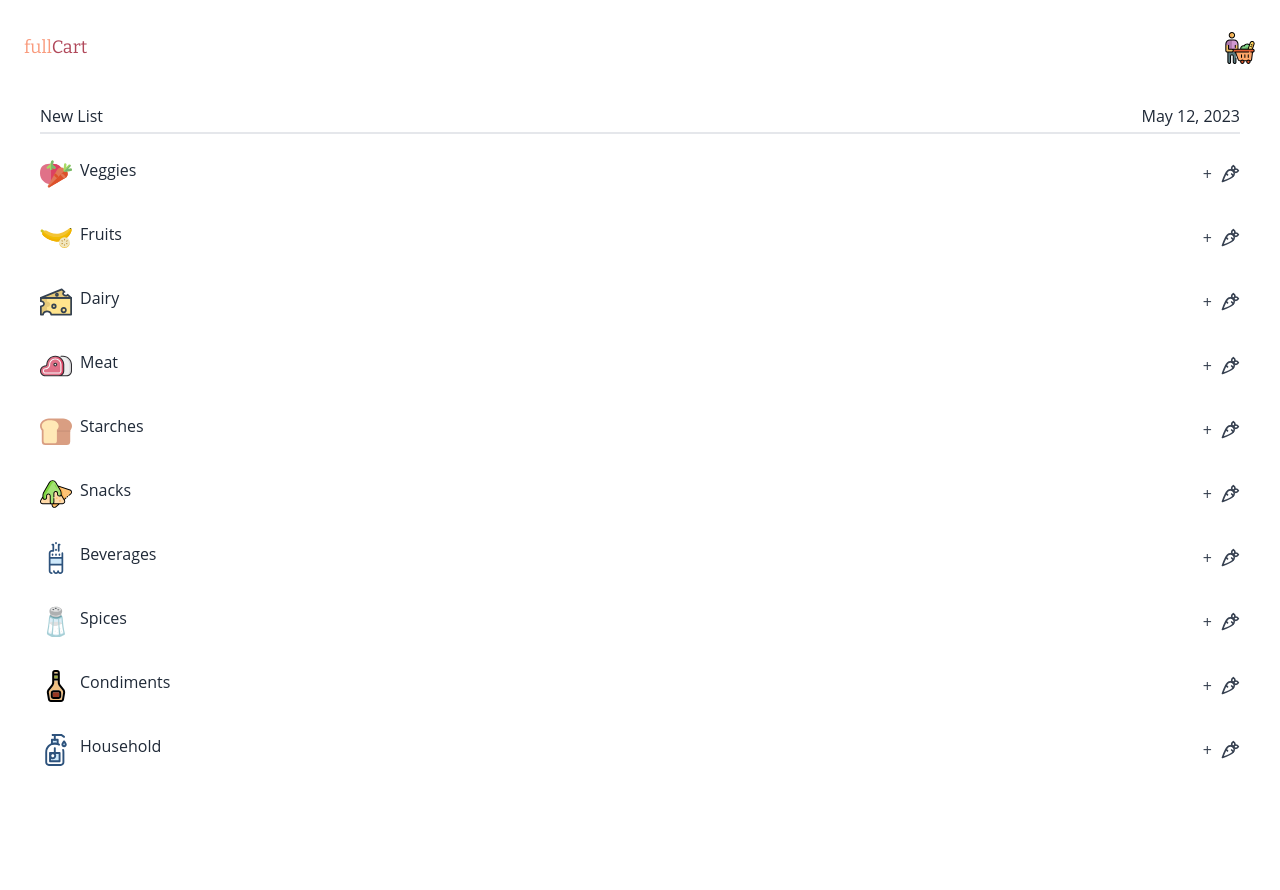
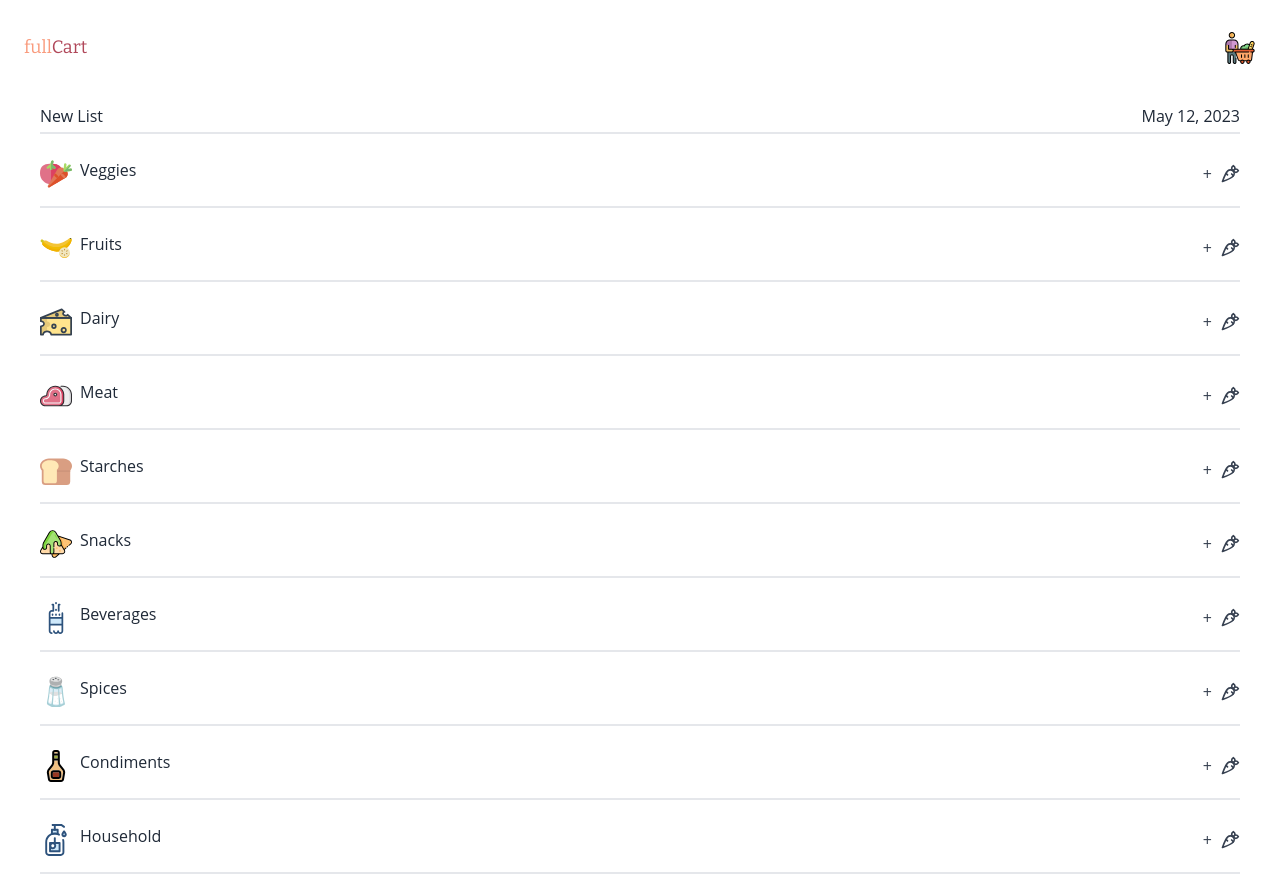
Before and after one commit to michael-duren/full-cart, a React (Vite) app in the folder client/: page /newlist in a window 1280 px wide. Before the commit the page ends 800 px from the top, so only its background shows below. Built offline with nearby package versions, Linux system fonts and the light colour scheme.

Commit message:
updated with border bottom

```diff
--- a/client/src/components/categories/CategoryCollection.tsx
+++ b/client/src/components/categories/CategoryCollection.tsx
@@ -16,7 +16,10 @@ export default function CategoryColection({
   const toggleOpen = () => setIsOpen(!isOpen);
 
   return (
-    <div key={category} className="flex items-start  flex-col w-full">
+    <div
+      key={category}
+      className="flex items-start border-b-2 pb-2  flex-col w-full"
+    >
       <div className="flex my-2 justify-between items-center w-full">
         <div className="flex space-x-2">
           <div>{<CategoryIcon className="h-8 w-8" />}</div>
```
